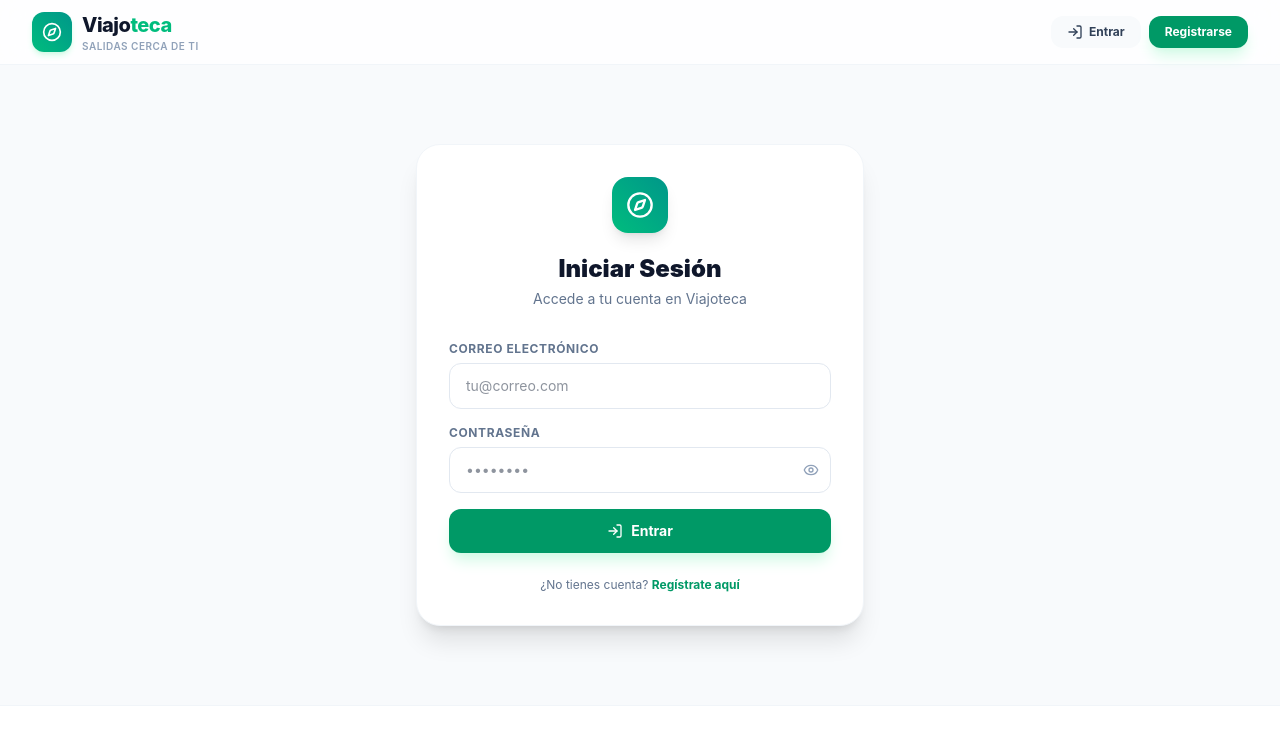
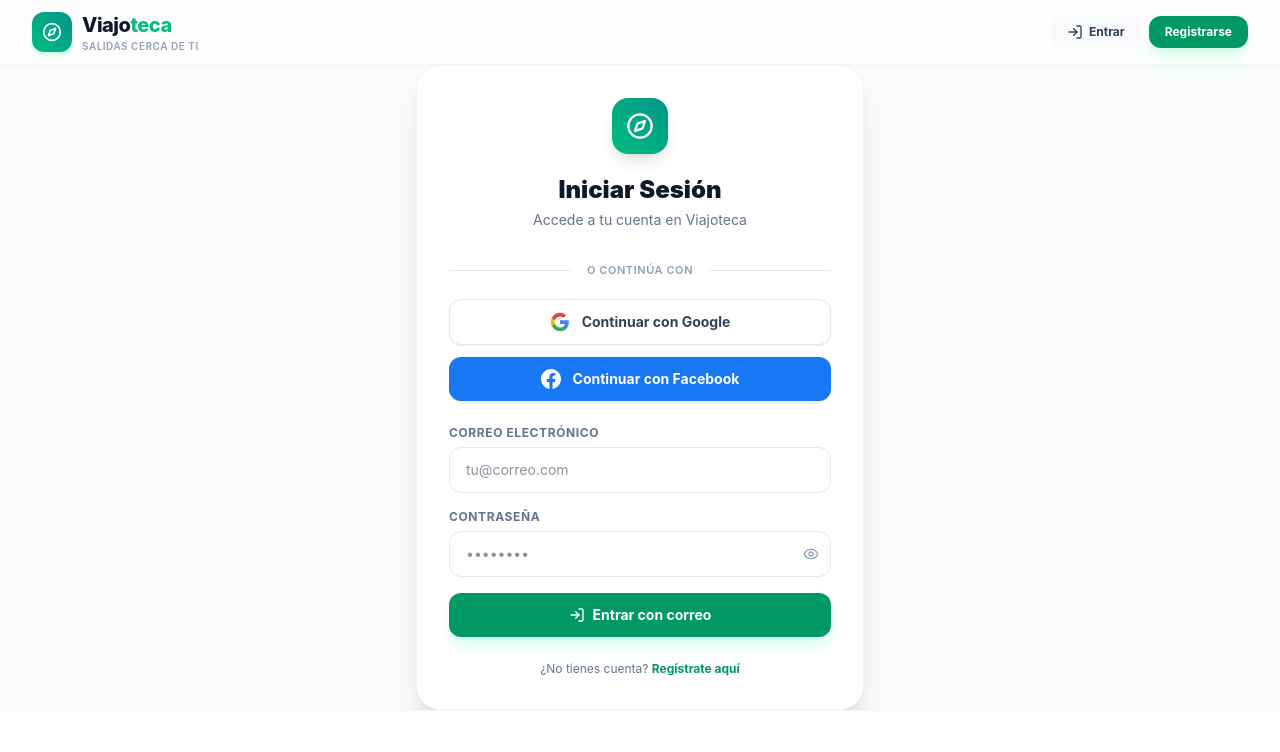
Before and after one commit to joseluisrn1988/Viajoteca, a React (Vite) app: page /#/login in a window 1280 px wide. Shown: the top 752 px of the page. Built offline with nearby package versions, Linux system fonts and the light colour scheme; no server answers.

Commit message:
feat: login con Google

```diff
--- a/src/components/auth/Login.tsx
+++ b/src/components/auth/Login.tsx
@@ -1,8 +1,8 @@
 import { useState } from 'react';
 import { useAuth } from '../../contexts/AuthContext';
 import { Link, useNavigate } from 'react-router-dom';
-import { LogIn, Eye, EyeOff, Compass, Loader2 } from 'lucide-react';
-import toast from 'react-hot-toast';
+import { LogIn, Eye, EyeOff, Compass } from 'lucide-react';
+import SocialLoginButtons from './SocialLoginButtons';
 
 export default function Login() {
   const { signIn } = useAuth();
@@ -14,10 +14,6 @@
 
   const handle = async (e: React.FormEvent) => {
     e.preventDefault();
-    if (!email.trim() || !password.trim()) {
-      toast.error('Por favor ingresa tus credenciales');
-      return;
-    }
     setBusy(true);
     const ok = await signIn(email, password);
     setBusy(false);
@@ -34,7 +30,13 @@
           <h2 className="mt-5 text-2xl font-black text-slate-900">Iniciar Sesión</h2>
           <p className="mt-1 text-sm text-slate-500">Accede a tu cuenta en Viajoteca</p>
         </div>
-        <form onSubmit={handle} className="mt-8 space-y-4">
+
+        {/* Social Login */}
+        <div className="mt-6">
+          <SocialLoginButtons />
+        </div>
+
+        <form onSubmit={handle} className="mt-6 space-y-4">
           <div>
             <label className="block text-xs font-bold uppercase tracking-wider text-slate-500 mb-1.5">Correo Electrónico</label>
             <input type="email" required value={email} onChange={e => setEmail(e.target.value)} placeholder="tu@correo.com" className="w-full rounded-xl border border-slate-200 px-4 py-3 text-sm focus:border-emerald-500 focus:outline-none" />
@@ -46,9 +48,8 @@
               <button type="button" onClick={() => setShow(!show)} className="absolute right-3 top-1/2 -translate-y-1/2 text-slate-400">{show ? <EyeOff className="h-4 w-4" /> : <Eye className="h-4 w-4" />}</button>
             </div>
           </div>
-          <button type="submit" disabled={busy} className="w-full flex items-center justify-center gap-2 rounded-xl bg-emerald-600 py-3 text-sm font-bold text-white shadow-lg shadow-emerald-100 transition hover:bg-emerald-700 disabled:cursor-not-allowed disabled:opacity-70">
-            {busy ? <Loader2 className="h-4 w-4 animate-spin" /> : <LogIn className="h-4 w-4" />}
-            {busy ? 'Entrando...' : 'Entrar'}
+          <button type="submit" disabled={busy} className="w-full flex items-center justify-center gap-2 rounded-xl bg-emerald-600 py-3 text-sm font-bold text-white shadow-lg shadow-emerald-100 transition hover:bg-emerald-700 disabled:opacity-50">
+            <LogIn className="h-4 w-4" />{busy ? 'Entrando...' : 'Entrar con correo'}
           </button>
         </form>
         <p className="mt-6 text-center text-xs text-slate-500">¿No tienes cuenta? <Link to="/register" className="font-bold text-emerald-600 hover:underline">Regístrate aquí</Link></p>
--- a/src/components/auth/Register.tsx
+++ b/src/components/auth/Register.tsx
@@ -1,8 +1,9 @@
 import { useState } from 'react';
 import { useAuth } from '../../contexts/AuthContext';
 import { Link, useNavigate } from 'react-router-dom';
-import { UserPlus, Compass, Building2, Backpack, Loader2 } from 'lucide-react';
+import { UserPlus, Compass, Building2, Backpack } from 'lucide-react';
 import toast from 'react-hot-toast';
+import SocialLoginButtons from './SocialLoginButtons';
 
 export default function Register() {
   const { signUp } = useAuth();
@@ -18,17 +19,8 @@
 
   const handle = async (e: React.FormEvent) => {
     e.preventDefault();
-
-    if (role === 'agency' && !agencyName.trim()) {
-      toast.error('El nombre de la agencia es obligatorio');
-      return;
-    }
-
-    if (password.length < 6) {
-      toast.error('La contraseña debe tener al menos 6 caracteres');
-      return;
-    }
-
+    if (password.length < 6) { toast.error('La contraseña debe tener al menos 6 caracteres.'); return; }
+    if (role === 'agency' && !agencyName.trim()) { toast.error('El nombre de la agencia es obligatorio.'); return; }
     setBusy(true);
     const ok = await signUp(email, password, fullName, phone, role, agencyName, whatsapp);
     setBusy(false);
@@ -42,6 +34,12 @@
           <div className="mx-auto flex h-14 w-14 items-center justify-center rounded-2xl bg-gradient-to-tr from-emerald-500 to-teal-600 shadow-lg"><Compass className="h-7 w-7 text-white" /></div>
           <h2 className="mt-5 text-2xl font-black text-slate-900">Crear Cuenta</h2>
           <p className="mt-1 text-sm text-slate-500">Únete a Viajoteca</p>
+        </div>
+
+        {/* Social Login (creates traveler account by default) */}
+        <div className="mt-6">
+          <SocialLoginButtons />
+          <p className="mt-3 text-center text-[10px] text-slate-400">Al usar Google o Facebook se crea una cuenta de viajero automáticamente.</p>
         </div>
 
         {/* Role Selector */}
@@ -88,9 +86,8 @@
             </div>
           )}
 
-          <button type="submit" disabled={busy} className="w-full flex items-center justify-center gap-2 rounded-xl bg-emerald-600 py-3 text-sm font-bold text-white shadow-lg shadow-emerald-100 transition hover:bg-emerald-700 disabled:cursor-not-allowed disabled:opacity-70">
-            {busy ? <Loader2 className="h-4 w-4 animate-spin" /> : <UserPlus className="h-4 w-4" />}
-            {busy ? 'Creando...' : 'Crear Cuenta'}
+          <button type="submit" disabled={busy} className="w-full flex items-center justify-center gap-2 rounded-xl bg-emerald-600 py-3 text-sm font-bold text-white shadow-lg shadow-emerald-100 transition hover:bg-emerald-700 disabled:opacity-50">
+            <UserPlus className="h-4 w-4" />{busy ? 'Creando...' : 'Crear Cuenta con correo'}
           </button>
         </form>
         <p className="mt-6 text-center text-xs text-slate-500">¿Ya tienes cuenta? <Link to="/login" className="font-bold text-emerald-600 hover:underline">Inicia sesión</Link></p>
--- /dev/null
+++ b/src/components/auth/SocialLoginButtons.tsx
@@ -0,0 +1,58 @@
+import { useState } from 'react';
+import { useAuth } from '../../contexts/AuthContext';
+
+export default function SocialLoginButtons() {
+  const { signInWithOAuth } = useAuth();
+  const [busy, setBusy] = useState<string | null>(null);
+
+  const handle = async (provider: 'google' | 'facebook') => {
+    setBusy(provider);
+    await signInWithOAuth(provider);
+    setBusy(null);
+  };
+
+  return (
+    <div className="space-y-3">
+      <div className="relative flex items-center py-2">
+        <div className="flex-1 border-t border-slate-200" />
+        <span className="mx-4 shrink-0 text-[11px] font-semibold text-slate-400 uppercase tracking-wider">o continúa con</span>
+        <div className="flex-1 border-t border-slate-200" />
+      </div>
+
+      <button
+        type="button"
+        disabled={busy !== null}
+        onClick={() => handle('google')}
+        className="w-full flex items-center justify-center gap-3 rounded-xl border border-slate-200 bg-white py-3 text-sm font-bold text-slate-700 shadow-xs transition hover:bg-slate-50 disabled:opacity-50"
+      >
+        {busy === 'google' ? (
+          <div className="h-5 w-5 animate-spin rounded-full border-2 border-slate-300 border-t-slate-700" />
+        ) : (
+          <svg className="h-5 w-5" viewBox="0 0 24 24">
+            <path d="M22.56 12.25c0-.78-.07-1.53-.2-2.25H12v4.26h5.92a5.06 5.06 0 0 1-2.2 3.32v2.77h3.57c2.08-1.92 3.28-4.74 3.28-8.1z" fill="#4285F4" />
+            <path d="M12 23c2.97 0 5.46-.98 7.28-2.66l-3.57-2.77c-.98.66-2.23 1.06-3.71 1.06-2.86 0-5.29-1.93-6.16-4.53H2.18v2.84C3.99 20.53 7.7 23 12 23z" fill="#34A853" />
+            <path d="M5.84 14.09c-.22-.66-.35-1.36-.35-2.09s.13-1.43.35-2.09V7.07H2.18C1.43 8.55 1 10.22 1 12s.43 3.45 1.18 4.93l2.85-2.22.81-.62z" fill="#FBBC05" />
+            <path d="M12 5.38c1.62 0 3.06.56 4.21 1.64l3.15-3.15C17.45 2.09 14.97 1 12 1 7.7 1 3.99 3.47 2.18 7.07l3.66 2.84c.87-2.6 3.3-4.53 6.16-4.53z" fill="#EA4335" />
+          </svg>
+        )}
+        Continuar con Google
+      </button>
+
+      <button
+        type="button"
+        disabled={busy !== null}
+        onClick={() => handle('facebook')}
+        className="w-full flex items-center justify-center gap-3 rounded-xl bg-[#1877F2] py-3 text-sm font-bold text-white shadow-xs transition hover:bg-[#166FE5] disabled:opacity-50"
+      >
+        {busy === 'facebook' ? (
+          <div className="h-5 w-5 animate-spin rounded-full border-2 border-white/30 border-t-white" />
+        ) : (
+          <svg className="h-5 w-5" fill="currentColor" viewBox="0 0 24 24">
+            <path d="M24 12.073c0-6.627-5.373-12-12-12s-12 5.373-12 12c0 5.99 4.388 10.954 10.125 11.854v-8.385H7.078v-3.47h3.047V9.43c0-3.007 1.792-4.669 4.533-4.669 1.312 0 2.686.235 2.686.235v2.953H15.83c-1.491 0-1.956.925-1.956 1.874v2.25h3.328l-.532 3.47h-2.796v8.385C19.612 23.027 24 18.062 24 12.073z" />
+          </svg>
+        )}
+        Continuar con Facebook
+      </button>
+    </div>
+  );
+}
--- a/src/contexts/AuthContext.tsx
+++ b/src/contexts/AuthContext.tsx
@@ -1,7 +1,7 @@
 import { createContext, useContext, useState, useEffect, type ReactNode } from 'react';
 import { supabase, isSupabaseConfigured } from '../lib/supabase';
 import type { Profile, Agency } from '../types';
-import type { User } from '@supabase/supabase-js';
+import type { User, Provider } from '@supabase/supabase-js';
 import toast from 'react-hot-toast';
 
 interface AuthCtx {
@@ -11,6 +11,7 @@
   loading: boolean;
   signUp: (email: string, password: string, fullName: string, phone: string, role: 'traveler' | 'agency', agencyName?: string, whatsapp?: string) => Promise<boolean>;
   signIn: (email: string, password: string) => Promise<boolean>;
+  signInWithOAuth: (provider: 'google' | 'facebook') => Promise<void>;
   signOut: () => Promise<void>;
 }
 
@@ -23,7 +24,7 @@
   const [agency, setAgency] = useState<Agency | null>(null);
   const [loading, setLoading] = useState(true);
 
-  const loadProfile = async (uid: string) => {
+  const loadProfile = async (uid: string, email?: string) => {
     if (!supabase) return;
     const { data: p } = await supabase.from('profiles').select('*').eq('id', uid).single();
     if (p) {
@@ -32,19 +33,34 @@
         const { data: a } = await supabase.from('agencies').select('*').eq('user_id', uid).single();
         if (a) setAgency(a);
       }
+    } else if (email) {
+      // First time OAuth login: create traveler profile automatically
+      const newProfile: Profile = {
+        id: uid,
+        email,
+        full_name: null,
+        phone: null,
+        role: 'traveler',
+        created_at: new Date().toISOString(),
+      };
+      await supabase.from('profiles').insert(newProfile);
+      setProfile(newProfile);
     }
   };
 
   useEffect(() => {
     if (!isSupabaseConfigured || !supabase) { setLoading(false); return; }
     supabase.auth.getSession().then(({ data: { session } }) => {
-      if (session?.user) { setUser(session.user); loadProfile(session.user.id); }
+      if (session?.user) {
+        setUser(session.user);
+        loadProfile(session.user.id, session.user.email);
+      }
       setLoading(false);
     });
     const { data: { subscription } } = supabase.auth.onAuthStateChange((_e, session) => {
       const u = session?.user ?? null;
       setUser(u);
-      if (u) loadProfile(u.id); else { setProfile(null); setAgency(null); }
+      if (u) loadProfile(u.id, u.email); else { setProfile(null); setAgency(null); }
     });
     return () => subscription.unsubscribe();
   }, []);
@@ -69,6 +85,17 @@
     return true;
   };
 
+  const signInWithOAuth = async (provider: 'google' | 'facebook') => {
+    if (!isSupabaseConfigured || !supabase) { toast.error('Supabase no configurado'); return; }
+    const { error } = await supabase.auth.signInWithOAuth({
+      provider: provider as Provider,
+      options: {
+        redirectTo: window.location.origin + window.location.pathname,
+      },
+    });
+    if (error) toast.error(error.message);
+  };
+
   const signOut = async () => {
     if (!supabase) return;
     await supabase.auth.signOut();
@@ -76,5 +103,5 @@
     toast.success('Sesión cerrada');
   };
 
-  return <AuthContext.Provider value={{ user, profile, agency, loading, signUp, signIn, signOut }}>{children}</AuthContext.Provider>;
+  return <AuthContext.Provider value={{ user, profile, agency, loading, signUp, signIn, signInWithOAuth, signOut }}>{children}</AuthContext.Provider>;
 }
```
